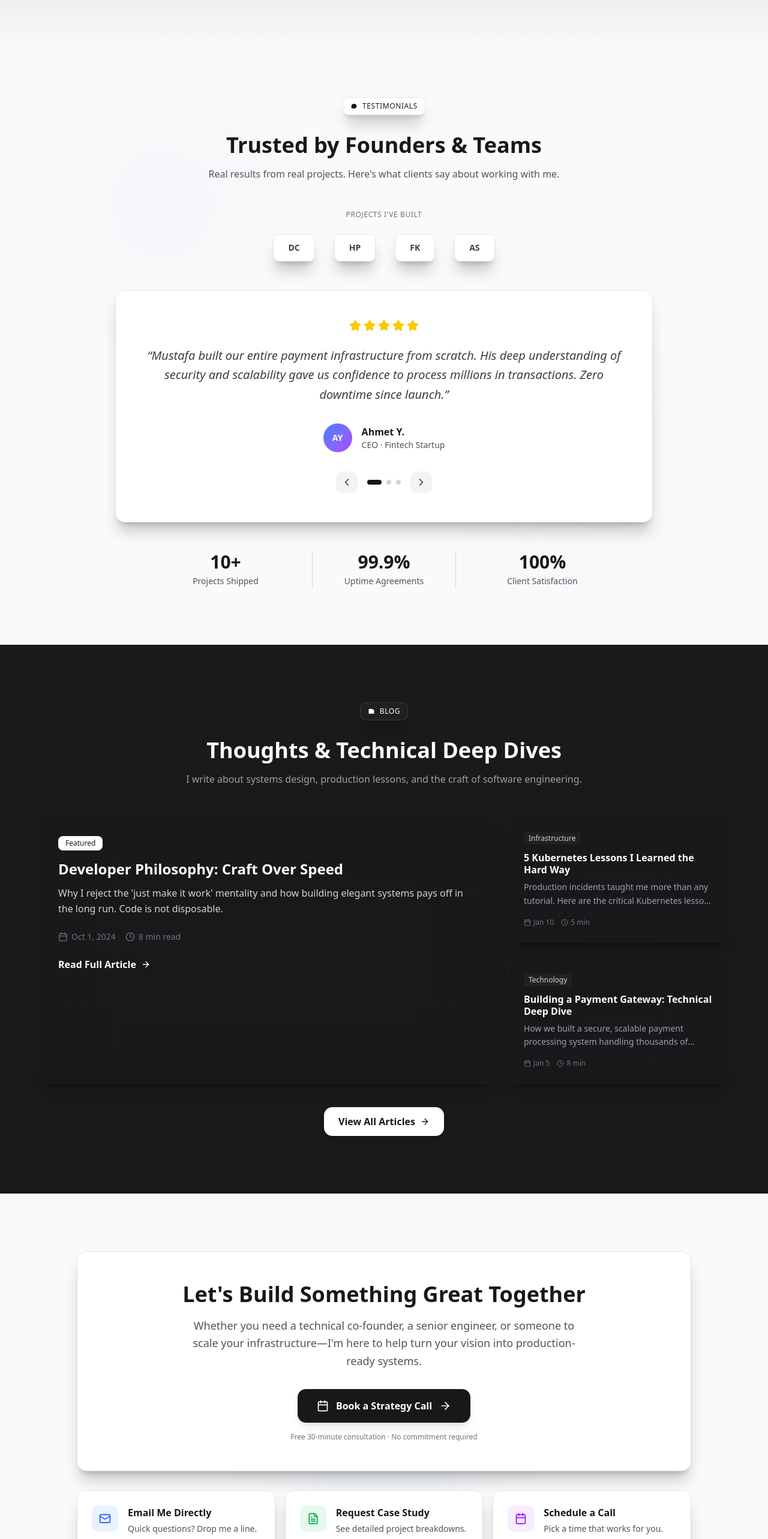
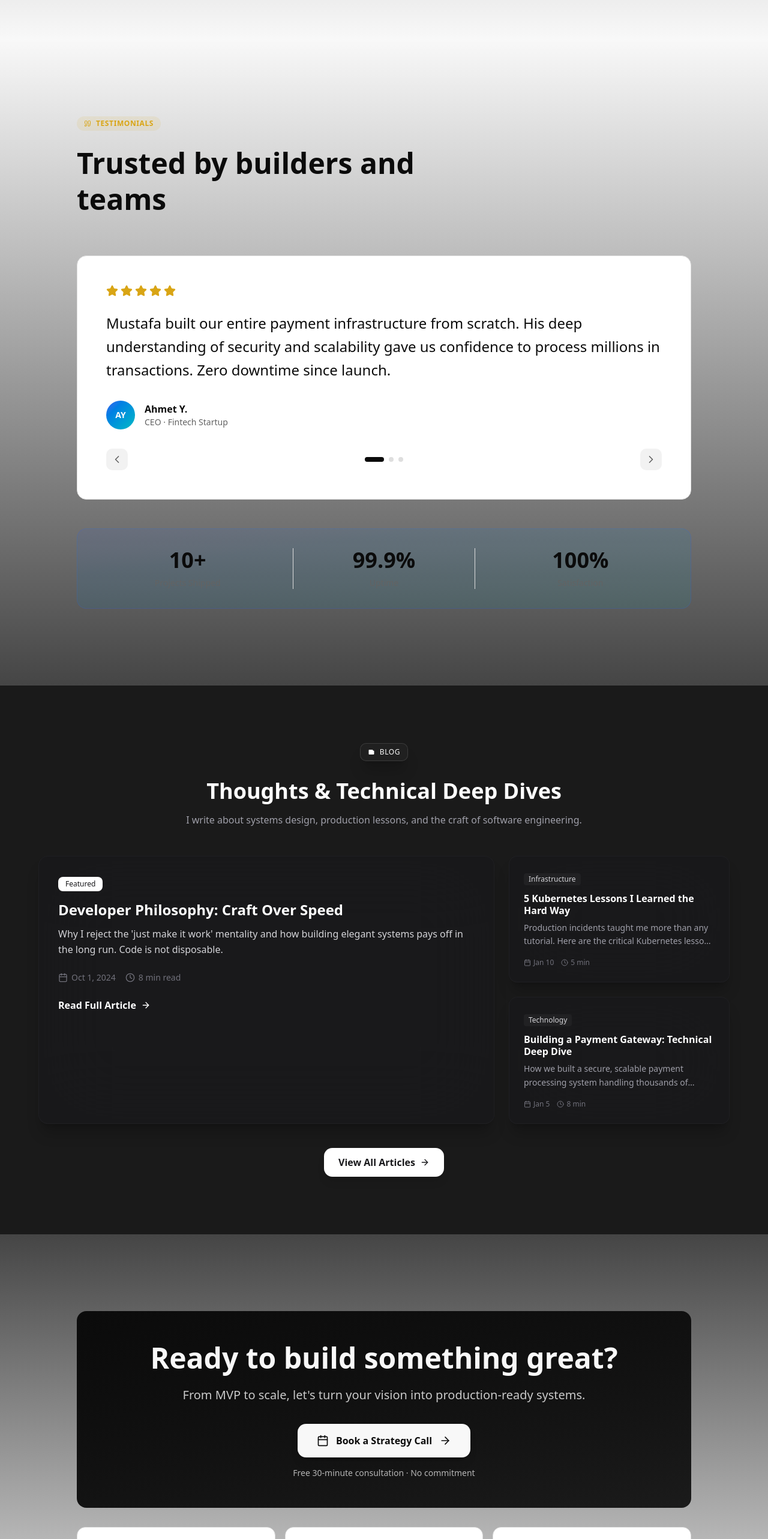
Before and after one commit to hasirciogluhq/hasirciogli.com-portfollio, a Next.js app: page / in a window 1280 px wide. Shown: the part 6795-9361 px from the top of the page at 60% size. Built offline with nearby package versions, Linux system fonts and the light colour scheme; a web font is replaced by a local one.

Commit message:
Redesign TestimonialsSection and CTASection with modern minimalist approach
Co-authored-by: hasirciogluhq <86384408+hasirciogluhq@users.noreply.github.com>

```diff
--- a/src/components/CTASection.tsx
+++ b/src/components/CTASection.tsx
@@ -1,6 +1,5 @@
 "use client"
 
-import { LiquidGlass } from "./liquid-glass"
 import { Calendar, FileText, Mail, ArrowRight } from "lucide-react"
 import { sendGAEvent } from '@next/third-parties/google'
 
@@ -13,129 +12,116 @@ export const CTASection = () => {
   }
 
   return (
-    <section className="px-4 py-16 md:py-24 bg-zinc-50 relative overflow-hidden">
-      {/* Background decorative */}
-      <div className="absolute inset-0 opacity-20">
-        <div className="absolute top-1/2 left-1/2 -translate-x-1/2 -translate-y-1/2 w-96 h-96 bg-blue-500/20 rounded-full blur-3xl" />
-      </div>
-
-      <div className="max-w-5xl mx-auto relative z-10">
-        {/* Main CTA Card */}
-        <LiquidGlass className="p-8 md:p-12 rounded-2xl !bg-white border border-zinc-200 text-center mb-8">
-          <h2 className="text-3xl md:text-4xl font-bold text-zinc-900 mb-4 leading-tight">
-            Let&apos;s Build Something Great Together
+    <section className="px-4 py-24 md:py-32 bg-gradient-to-b from-muted/20 to-background">
+      <div className="max-w-5xl mx-auto">
+        {/* Main CTA */}
+        <div className="p-12 rounded-2xl bg-gradient-to-br from-foreground to-foreground/90 text-background text-center mb-8">
+          <h2 className="text-4xl md:text-5xl font-bold mb-4 leading-tight">
+            Ready to build something great?
           </h2>
 
-          <p className="text-lg text-zinc-600 mb-8 max-w-2xl mx-auto leading-relaxed">
-            Whether you need a technical co-founder, a senior engineer, or someone to scale your infrastructure—I&apos;m here to help turn your vision into production-ready systems.
+          <p className="text-xl text-background/80 mb-8 max-w-2xl mx-auto leading-relaxed">
+            From MVP to scale, let's turn your vision into production-ready systems.
           </p>
 
           {/* Primary CTA */}
           <a
             href="/contact"
             onClick={() => handleCTAClick('primary_strategy_call')}
-            className="group inline-flex items-center gap-3 px-8 py-4 bg-zinc-900 text-white rounded-xl font-semibold hover:bg-zinc-800 transition-all shadow-lg hover:shadow-xl hover:scale-105 mb-4"
+            className="inline-flex items-center gap-3 px-8 py-4 bg-background text-foreground rounded-xl font-semibold hover:scale-105 transition-transform shadow-lg mb-4"
           >
             <Calendar className="w-5 h-5" />
             <span>Book a Strategy Call</span>
-            <ArrowRight className="w-5 h-5 group-hover:translate-x-1 transition-transform" />
+            <ArrowRight className="w-5 h-5" />
           </a>
 
-          <p className="text-xs text-zinc-500">
-            Free 30-minute consultation · No commitment required
+          <p className="text-sm text-background/70">
+            Free 30-minute consultation · No commitment
           </p>
-        </LiquidGlass>
+        </div>
 
-        {/* Micro CTAs Grid */}
-        <div className="grid grid-cols-1 md:grid-cols-3 gap-4 mb-12">
-          {/* Email CTA */}
+        {/* Micro CTAs */}
+        <div className="grid grid-cols-1 md:grid-cols-3 gap-4">
+          {/* Email */}
           <a
             href="mailto:mustafa@hasirciogluhq.com"
             onClick={() => handleCTAClick('email_direct')}
-            className="group"
+            className="group p-6 rounded-xl bg-card border border-border hover:border-brand-primary/50 transition-all hover:scale-105"
           >
-            <LiquidGlass className="p-6 rounded-xl !bg-white border border-zinc-200 hover:border-zinc-300 transition-all hover:scale-105 h-full">
             <div className="flex items-start gap-4">
-                <div className="p-3 bg-blue-500/10 rounded-lg flex-shrink-0">
-                  <Mail className="w-5 h-5 text-blue-600" />
+              <div className="p-3 bg-brand-primary/10 rounded-lg">
+                <Mail className="w-5 h-5 text-brand-primary" />
               </div>
-                <div className="text-left">
-                  <h3 className="font-semibold text-zinc-900 mb-1 group-hover:text-blue-600 transition-colors">
-                    Email Me Directly
+              <div className="text-left flex-1">
+                <h3 className="font-semibold text-foreground mb-1 group-hover:text-brand-primary transition-colors">
+                  Email Me
                 </h3>
-                  <p className="text-sm text-zinc-600 leading-relaxed">
-                    Quick questions? Drop me a line.
+                <p className="text-sm text-muted-foreground mb-2">
+                  Quick questions? Drop a line.
                 </p>
-                  <p className="text-xs text-blue-600 mt-2 font-medium">
+                <p className="text-xs text-brand-primary font-medium">
                   mustafa@hasirciogluhq.com →
                 </p>
               </div>
             </div>
-            </LiquidGlass>
           </a>
 
-          {/* Case Study Request */}
+          {/* Case Study */}
           <a
             href="/contact"
             onClick={() => handleCTAClick('case_study_request')}
-            className="group"
+            className="group p-6 rounded-xl bg-card border border-border hover:border-brand-success/50 transition-all hover:scale-105"
           >
-            <LiquidGlass className="p-6 rounded-xl !bg-white border border-zinc-200 hover:border-zinc-300 transition-all hover:scale-105 h-full">
             <div className="flex items-start gap-4">
-                <div className="p-3 bg-green-500/10 rounded-lg flex-shrink-0">
-                  <FileText className="w-5 h-5 text-green-600" />
+              <div className="p-3 bg-brand-success/10 rounded-lg">
+                <FileText className="w-5 h-5 text-brand-success" />
               </div>
-                <div className="text-left">
-                  <h3 className="font-semibold text-zinc-900 mb-1 group-hover:text-green-600 transition-colors">
-                    Request Case Study
+              <div className="text-left flex-1">
+                <h3 className="font-semibold text-foreground mb-1 group-hover:text-brand-success transition-colors">
+                  Case Studies
                 </h3>
-                  <p className="text-sm text-zinc-600 leading-relaxed">
+                <p className="text-sm text-muted-foreground mb-2">
                   See detailed project breakdowns.
                 </p>
-                  <p className="text-xs text-green-600 mt-2 font-medium">
-                    Get case studies →
+                <p className="text-xs text-brand-success font-medium">
+                  Request case studies →
                 </p>
               </div>
             </div>
-            </LiquidGlass>
           </a>
 
-          {/* Calendar Booking */}
+          {/* Calendar */}
           <a
             href="https://calendly.com/hasircioglu"
             target="_blank"
             rel="noopener noreferrer"
             onClick={() => handleCTAClick('calendar_booking')}
-            className="group"
+            className="group p-6 rounded-xl bg-card border border-border hover:border-brand-secondary/50 transition-all hover:scale-105"
           >
-            <LiquidGlass className="p-6 rounded-xl !bg-white border border-zinc-200 hover:border-zinc-300 transition-all hover:scale-105 h-full">
             <div className="flex items-start gap-4">
-                <div className="p-3 bg-purple-500/10 rounded-lg flex-shrink-0">
-                  <Calendar className="w-5 h-5 text-purple-600" />
+              <div className="p-3 bg-brand-secondary/10 rounded-lg">
+                <Calendar className="w-5 h-5 text-brand-secondary" />
               </div>
-                <div className="text-left">
-                  <h3 className="font-semibold text-zinc-900 mb-1 group-hover:text-purple-600 transition-colors">
-                    Schedule a Call
+              <div className="text-left flex-1">
+                <h3 className="font-semibold text-foreground mb-1 group-hover:text-brand-secondary transition-colors">
+                  Schedule Call
                 </h3>
-                  <p className="text-sm text-zinc-600 leading-relaxed">
+                <p className="text-sm text-muted-foreground mb-2">
                   Pick a time that works for you.
                 </p>
-                  <p className="text-xs text-purple-600 mt-2 font-medium">
+                <p className="text-xs text-brand-secondary font-medium">
                   View calendar →
                 </p>
               </div>
             </div>
-            </LiquidGlass>
           </a>
         </div>
 
-        {/* Social Proof Line */}
-        <div className="text-center">
-          <p className="text-sm text-zinc-600">
-            Trusted by <span className="text-zinc-900 font-semibold">10+ startups and teams</span> ·
-            <span className="text-zinc-900 font-semibold"> 99.9% uptime</span> on production systems ·
-            <span className="text-zinc-900 font-semibold"> 7+ years</span> building at scale
-          </p>
+        {/* Social Proof */}
+        <div className="mt-12 text-center text-sm text-muted-foreground">
+          <span className="font-semibold text-foreground">10+ startups</span> ·
+          <span className="font-semibold text-foreground"> 99.9% uptime</span> ·
+          <span className="font-semibold text-foreground"> 7+ years</span> building at scale
         </div>
       </div>
     </section>
--- a/src/components/TestimonialsSection.tsx
+++ b/src/components/TestimonialsSection.tsx
@@ -1,8 +1,7 @@
 "use client"
 
 import { useState } from "react"
-import { LiquidGlass } from "./liquid-glass"
-import { ChevronLeft, ChevronRight, Star } from "lucide-react"
+import { ChevronLeft, ChevronRight, Star, Quote } from "lucide-react"
 
 interface Testimonial {
   quote: string
@@ -53,100 +52,57 @@ export const TestimonialsSection = () => {
 
   const currentTestimonial = testimonials[currentIndex]
 
-  // Company logos (placeholder - replace with real logos)
-  const companies = [
-    { name: "Deweloper Cloud", logo: "DC" },
-    { name: "HsrcPay", logo: "HP" },
-    { name: "Ficksa", logo: "FK" },
-    { name: "AnonimSor", logo: "AS" }
-  ]
-
   return (
-    <section className="px-4 py-16 md:py-24 bg-zinc-50 relative overflow-hidden">
-      {/* Background decorative */}
-      <div className="absolute inset-0 opacity-20">
-        <div className="absolute top-20 left-20 w-96 h-96 bg-blue-500/10 rounded-full blur-3xl" />
-        <div className="absolute bottom-20 right-20 w-96 h-96 bg-purple-500/10 rounded-full blur-3xl" />
+    <section className="px-4 py-24 md:py-32 bg-gradient-to-b from-background to-muted/20">
+      <div className="max-w-5xl mx-auto">
+        {/* Minimalist Header */}
+        <div className="mb-16 space-y-6">
+          <div className="inline-flex items-center gap-2 px-3 py-1 rounded-full bg-brand-warning/10 text-brand-warning text-xs font-semibold uppercase tracking-wider">
+            <Quote className="w-3 h-3" />
+            Testimonials
           </div>
 
-      <div className="max-w-6xl mx-auto relative z-10">
-        {/* Section Header */}
-        <div className="text-center mb-12">
-          <LiquidGlass className="inline-block px-3 py-1.5 rounded-lg !bg-white border border-zinc-200 mb-6">
-            <div className="flex items-center justify-center gap-2">
-              <svg className="w-3 h-3 text-zinc-900" fill="currentColor" viewBox="0 0 24 24">
-                <path d="M8 12h.01M12 12h.01M16 12h.01M21 12c0 4.418-4.03 8-9 8a9.863 9.863 0 01-4.255-.949L3 20l1.395-3.72C3.512 15.042 3 13.574 3 12c0-4.418 4.03-8 9-8s9 3.582 9 8z" />
-              </svg>
-              <span className="text-xs font-medium text-zinc-900 uppercase tracking-wider">
-                Testimonials
-              </span>
-            </div>
-          </LiquidGlass>
-
-          <h2 className="text-3xl md:text-4xl font-bold text-zinc-900 mb-4">
-            Trusted by Founders & Teams
+          <h2 className="text-4xl md:text-5xl font-bold text-foreground max-w-2xl leading-tight">
+            Trusted by builders and teams
           </h2>
-          <p className="text-zinc-600 text-base max-w-2xl mx-auto">
-            Real results from real projects. Here&apos;s what clients say about working with me.
-          </p>
         </div>
 
-        {/* Company Logos Strip */}
-        <div className="mb-12">
-          <p className="text-center text-xs text-zinc-500 uppercase tracking-wider mb-6">
-            Projects I&apos;ve Built
-          </p>
-          <div className="flex flex-wrap justify-center items-center gap-8">
-            {companies.map((company) => (
-              <LiquidGlass
-                key={company.name}
-                className="px-6 py-3 rounded-lg !bg-white border border-zinc-200 hover:border-zinc-300 transition-all"
-              >
-                <div className="text-zinc-700 font-semibold text-sm">
-                  {company.logo}
-                </div>
-              </LiquidGlass>
-            ))}
-          </div>
-        </div>
-
-        {/* Main Testimonial Card */}
-        <div className="max-w-4xl mx-auto">
-          <LiquidGlass className="p-8 md:p-12 rounded-2xl !bg-white border border-zinc-200">
+        {/* Main Testimonial */}
+        <div className="relative p-8 md:p-12 rounded-2xl bg-card border border-border mb-12">
           {/* Stars */}
-            <div className="flex items-center justify-center gap-1 mb-6">
+          <div className="flex items-center gap-1 mb-6">
             {Array.from({ length: currentTestimonial.rating }).map((_, i) => (
-                <Star key={i} className="w-5 h-5 fill-yellow-400 text-yellow-400" />
+              <Star key={i} className="w-5 h-5 fill-brand-warning text-brand-warning" />
             ))}
           </div>
 
           {/* Quote */}
-            <blockquote className="text-center mb-8">
-              <p className="text-lg md:text-xl text-zinc-700 leading-relaxed italic">
-                &ldquo;{currentTestimonial.quote}&rdquo;
+          <blockquote className="mb-8">
+            <p className="text-xl md:text-2xl text-foreground leading-relaxed">
+              {currentTestimonial.quote}
             </p>
           </blockquote>
 
           {/* Author */}
-            <div className="flex items-center justify-center gap-4 mb-8">
-              <div className="w-12 h-12 bg-gradient-to-br from-blue-500 to-purple-500 rounded-full flex items-center justify-center">
+          <div className="flex items-center gap-4 mb-8">
+            <div className="w-12 h-12 rounded-full bg-gradient-to-br from-brand-primary to-brand-accent flex items-center justify-center">
               <span className="text-sm font-bold text-white">
                 {currentTestimonial.avatar}
               </span>
             </div>
-              <div className="text-left">
-                <p className="font-semibold text-zinc-900">{currentTestimonial.author}</p>
-                <p className="text-sm text-zinc-600">
+            <div>
+              <p className="font-semibold text-foreground">{currentTestimonial.author}</p>
+              <p className="text-sm text-muted-foreground">
                 {currentTestimonial.title} · {currentTestimonial.company}
               </p>
             </div>
           </div>
 
           {/* Navigation */}
-            <div className="flex items-center justify-center gap-4">
+          <div className="flex items-center justify-between">
             <button
               onClick={prevTestimonial}
-                className="p-2 rounded-lg bg-zinc-100 hover:bg-zinc-200 text-zinc-700 hover:text-zinc-900 transition-all focus:outline-none focus:ring-2 focus:ring-zinc-300"
+              className="p-2 rounded-lg bg-muted hover:bg-accent text-muted-foreground hover:text-foreground transition-all"
               aria-label="Previous testimonial"
             >
               <ChevronLeft className="w-5 h-5" />
@@ -158,9 +114,10 @@ export const TestimonialsSection = () => {
                 <button
                   key={index}
                   onClick={() => setCurrentIndex(index)}
-                    className={`w-2 h-2 rounded-full transition-all ${index === currentIndex
-                        ? 'bg-zinc-900 w-6'
-                        : 'bg-zinc-300 hover:bg-zinc-400'
+                  className={`h-2 rounded-full transition-all ${
+                    index === currentIndex
+                      ? 'bg-foreground w-8'
+                      : 'bg-border w-2 hover:bg-muted-foreground'
                   }`}
                   aria-label={`Go to testimonial ${index + 1}`}
                 />
@@ -169,28 +126,27 @@ export const TestimonialsSection = () => {
 
             <button
               onClick={nextTestimonial}
-                className="p-2 rounded-lg bg-zinc-100 hover:bg-zinc-200 text-zinc-700 hover:text-zinc-900 transition-all focus:outline-none focus:ring-2 focus:ring-zinc-300"
+              className="p-2 rounded-lg bg-muted hover:bg-accent text-muted-foreground hover:text-foreground transition-all"
               aria-label="Next testimonial"
             >
               <ChevronRight className="w-5 h-5" />
             </button>
           </div>
-          </LiquidGlass>
         </div>
 
         {/* Trust Metrics */}
-        <div className="grid grid-cols-3 gap-6 max-w-3xl mx-auto mt-12">
+        <div className="grid grid-cols-3 gap-6 p-8 rounded-2xl bg-gradient-to-br from-brand-primary/10 to-brand-accent/10 border border-brand-primary/20">
           <div className="text-center">
-            <div className="text-3xl font-bold text-zinc-900 mb-1">10+</div>
-            <div className="text-sm text-zinc-600">Projects Shipped</div>
+            <div className="text-4xl font-bold text-foreground mb-2">10+</div>
+            <div className="text-sm text-muted-foreground">Projects Shipped</div>
           </div>
-          <div className="text-center border-x border-zinc-300">
-            <div className="text-3xl font-bold text-zinc-900 mb-1">99.9%</div>
-            <div className="text-sm text-zinc-600">Uptime Agreements</div>
+          <div className="text-center border-x border-border">
+            <div className="text-4xl font-bold text-foreground mb-2">99.9%</div>
+            <div className="text-sm text-muted-foreground">Uptime</div>
           </div>
           <div className="text-center">
-            <div className="text-3xl font-bold text-zinc-900 mb-1">100%</div>
-            <div className="text-sm text-zinc-600">Client Satisfaction</div>
+            <div className="text-4xl font-bold text-foreground mb-2">100%</div>
+            <div className="text-sm text-muted-foreground">Satisfaction</div>
           </div>
         </div>
       </div>
```
Lines whose indentation alone changed are shown as unchanged.
